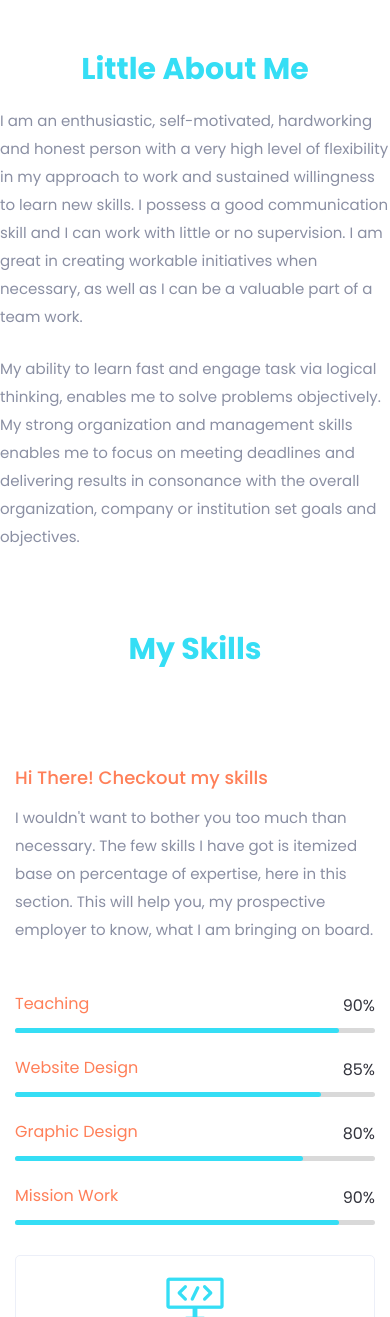
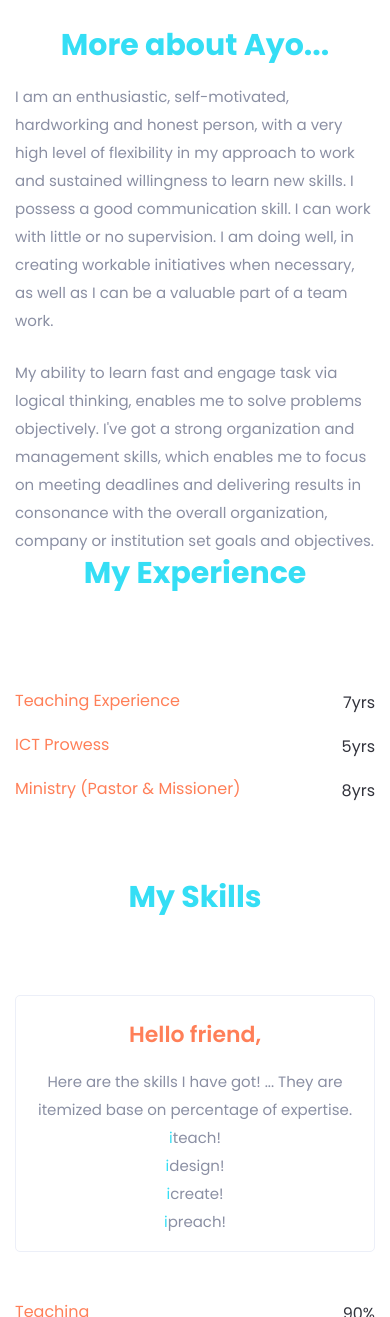
Before and after one commit to Cbookwap/tutorayojesu, a plain HTML site: page index.html in a window 390 px wide. Shown: the part 683-2000 px from the top of the page. Drawn offline with nearby package versions, Linux system fonts and the light colour scheme; files whose address does not match are found by name.

Commit message:
Update index.html

```diff
--- a/index.html
+++ b/index.html
@@ -1,4 +1,4 @@
-By<!doctype html>
+<!doctype html>
 <html lang="en">
 
 <head>
@@ -10,15 +10,12 @@ By<!doctype html>
     <meta name="viewport" content="width=device-width, initial-scale=1, shrink-to-fit=no">
 
     <!--====== Title ======-->
-    <title>Who is Tutor AyoJesu?</title>
+    <title>Tutor AyoJesu</title>
 
     <!--====== Favicon Icon ======-->
     <link rel="shortcut icon" href="assets/images/favicon.png" type="image/png">
 
-    <!-- Vendor CSS Files -->
-  <link href="assets/vendor/aos/aos.css" rel="stylesheet">
-
-    <!--====== Bootstrap css ======-->
+ <!--====== Bootstrap css ======-->
     <link rel="stylesheet" href="assets/css/bootstrap.min.css">
 
     <!--====== Line Icons css ======-->
@@ -81,7 +78,7 @@ By<!doctype html>
                             <div class="collapse navbar-collapse" id="navbarSupportedContent">
                                 <ul class="navbar-nav ml-auto">
                                     <li class="nav-item active"><a class="page-scroll" href="#home">Home</a></li>
-                                    <li class="nav-item"><a class="page-scroll" href="#about">Cv Profile</a></li>
+                                    <li class="nav-item"><a class="page-scroll" href="#about">About</a></li>
                                     <li class="nav-item"><a class="page-scroll" href="#service">My Skills</a></li>
                                     <li class="nav-item"><a class="page-scroll" href="#work">Book a Service</a></li>
                                     <li class="nav-item"><a class="page-scroll" href="#contact">Contact</a></li>
@@ -129,10 +126,10 @@ By<!doctype html>
                     <div class="col-xl-5 col-lg-6">
                         <div class="header-content-right">
                         	<br><br>
-                            <h4 class="sub-title" data-aos="fade-right">Hello, I’m</h4>
+                            <h4 class="sub-title">Hello, I’m</h4>
                             <h1 class="title">AyoJesu</h1>
-                            <p>A gospeller, Educationist, Website & Graphic designer <br> CEO => Peculiar Digital Solutions.</p>
-                            <a class="main-btn" href="#service">What I do...</a>
+                            <p>A gospeller, Educationist, Website & Graphic designer <br> CEO => <a href="http://peculiardigitals.netlify.app">Peculiar Digital Solutions</a>.</p>
+                            <a class="main-btn" href="#about">More about me</a>
                         </div> <!-- header content right -->
                     </div>
                     <div class="col-lg-6 offset-xl-1">
@@ -149,7 +146,7 @@ By<!doctype html>
                             <div class="header-social-icon">
                                 <ul>
                                     <li><a href="https://facebook.com/tutorayojesu1"><i class="lni-facebook-filled"></i></a></li>
-                                    <li><a href="https://twitter.com/tutorayojesu"><i class="lni-twitter-original"></i></a></li>
+                                    <li><a href="https://twitter.com/peculiardigital"><i class="lni-twitter-original"></i></a></li>
                                     <li><a href="#"><i class="lni-behance-original"></i></a></li>
                                     <li><a href="#"><i class="lni-linkedin-original"></i></a></li>
                                 </ul>
@@ -169,13 +166,62 @@ By<!doctype html>
         <div class="container">
             <div class="row">
 
-                <div class="">
+                <div class="col-lg-12">
                     <div class="section-title text-center">
-                        <h2 class="title"><a href="">Little About Me</a></h2>
+                        <h2 class="title"><a href="">
+                        More about Ayo...</a></h2>
                     </div>
                     <div>
-                        <p>I am an enthusiastic, self-motivated, hardworking and honest person with a very high level of flexibility in my approach to work and sustained willingness to learn new skills. I possess a good communication skill and I can work with little or no supervision. I am great in creating workable initiatives when necessary, as well as I can be a valuable part of a team work. </p><br> <p> My ability to learn fast and engage task via logical thinking, enables me to solve problems objectively. My strong organization and management skills enables me to focus on meeting deadlines and delivering results in consonance with the overall organization, company or institution set goals and objectives.</p>
+                        <p>I am an enthusiastic, self-motivated, hardworking and honest person, with a very high level of flexibility in my approach to work and sustained willingness to learn new skills. I possess a good communication skill. I can work with little or no supervision. I am doing well, in creating workable initiatives when necessary, as well as I can be a valuable part of a team work. </p><br> <p> My ability to learn fast and engage task via logical thinking, enables me to solve problems objectively. I've got a strong organization and management skills, which enables me to focus on meeting deadlines and delivering results in consonance with the overall organization, company or institution set goals and objectives.</p>
+					<div class="section-title text-center pb-30">
+                        <h2 class="title"><a href="">My Experience</a></h2>
+
+
+                         </div>
+                    <div class="about-skills pt-25">
+                        <div class="skill-item mt-25">
+                            <div class="skill-header">
+                                <h6 class="skill-title">Teaching Experience</h6>
+                                <div class="skill-percentage">
+                                    <div class="count-box counted">
+                                        <span class="counter">7</span>
+                                    </div>
+                                    yrs
+                                </div>
+                            </div>
+
+                        </div> <!-- skill item -->
+                        <div class="skill-item mt-25">
+                            <div class="skill-header">
+                                <h6 class="skill-title">ICT Prowess</h6>
+                                <div class="skill-percentage">
+                                    <div class="count-box counted">
+                                        <span class="counter">5</span>
+                                    </div>
+                                    yrs
+                                </div>
+                            </div>
+
+                        </div> <!-- skill item -->
+                        <div class="skill-item mt-25">
+                            <div class="skill-header">
+                                <h6 class="skill-title">Ministry (Pastor & Missioner)</h6>
+                                <div class="skill-percentage">
+                                    <div class="count-box counted">
+                                        <span class="counter">8</span>
+                                    </div>
+                                    yrs
+                                </div>
+                            </div>
+
+                        </div> <!-- skill item -->
+
+
+                    </div> <!-- about skills -->
+
                     </div> <!-- section title -->
+
+
                 </div>
             </div>
 
@@ -200,12 +246,22 @@ By<!doctype html>
         <div class="container">
 
         	<div class="row">
-                <div class="col-lg-6">
-                    <div class="about-content mt-50">
-                        <h5 class="about-title">Hi There! Checkout my skills</h5>
-                        <p>I wouldn't want to bother you too much than necessary. The few skills I have got is itemized base on percentage of expertise, here in this section. This will help  you, my prospective employer to know, what I am bringing on board.</p>
 
-                    </div> <!-- about content -->
+
+
+                <div class="col-lg-6 col-md-6 col-sm-8">
+                    <div class="single-service text-center mt-30">
+
+                        <div class="service-content">
+                            <h4 class="service-title"><a href="#">Hello friend,</a></h4>
+
+                        <p>Here are the skills I have got! ... They are itemized base on percentage of expertise.</p>
+                        <p><font color="#35def5">i</font>teach!</p>
+                        <p><font color="#35def5">i</font>design!</p>
+                        <p><font color="#35def5">i</font>create!</p>
+                        <p><font color="#35def5">i</font>preach!</p>
+                        </div>
+                    </div> <!-- single service -->
                 </div>
                 <div class="col-xl-5 offset-xl-1 col-lg-6">
                     <div class="about-skills pt-25">
@@ -286,7 +342,7 @@ By<!doctype html>
                         </div>
                         <div class="service-content">
                             <h4 class="service-title"><a href="#">Teaching</a></h4>
-                            <p>I love to teach. I've got more than 5 years teaching experience; preparing students from the four walls of the classroom, to be able to stand out!</p>
+                            <p>I've got more than 5 years teaching experience, preparing students from the four walls of the classroom, to stand out among their contemporaries!</p>
                         </div>
                     </div> <!-- single service -->
                 </div>
@@ -297,7 +353,7 @@ By<!doctype html>
                         </div>
                         <div class="service-content">
                             <h4 class="service-title"><a href="#contact">Website Design</a></h4>
-                            <p>I am able to design all types of website. Personal or Company website, I've got you covered!</p>
+                            <p>I design all type of website. Personal or Company website, I am your right plug!</p>
                         </div>
                     </div> <!-- single service -->
                 </div>
@@ -308,7 +364,7 @@ By<!doctype html>
                         </div>
                         <div class="service-content">
                             <h4 class="service-title"><a href="#">Graphic Design</a></h4>
-                            <p>For stunning and eyes-catching designs, which will increase your sales; just think of hiring me!</p>
+                            <p>For stunning and eyes-catching designs, which will increase your sales; just think of patronising me!</p>
                         </div>
                     </div> <!-- single service -->
                 </div>
@@ -319,7 +375,7 @@ By<!doctype html>
                         </div>
                         <div class="service-content">
                             <h4 class="service-title"><a href="#">Mission Outreach</a></h4>
-                            <p>I'm a child of God and a minister of the gospel. I'm a non-denominational missioner. I work with different bible only believing mission outreach.</p>
+                            <p>I'm a minister of the gospel. As a non-denominational missioner, I preach Christ only. I work with different bible only believing mission .</p>
                         </div>
                     </div> <!-- single service -->
                 </div>
@@ -330,7 +386,7 @@ By<!doctype html>
                         </div>
                         <div class="service-content">
                             <h4 class="service-title"><a href="#">Educational Software</a></h4>
-                            <p>The world is changing. Innovation has made school management, much more easier. CBT, School Management System etc are few examples.</p>
+                            <p>The world is changing. Innovations has made school management, much more easier. CBT, School Management System etc are few examples.</p>
                         </div>
                     </div> <!-- single service -->
                 </div>
@@ -341,7 +397,7 @@ By<!doctype html>
                         </div>
                         <div class="service-content">
                             <h4 class="service-title"><a href="#">Consultancy and Training</a></h4>
-                            <p>Do you need training on any of the skills I've got; then, you have no problem.</p>
+                            <p>Do you need training on any of the skills I've got; then, you have no problem, be my guest!</p>
                         </div>
                     </div> <!-- single service -->
                 </div>
@@ -385,7 +441,7 @@ By<!doctype html>
                 <div class="col-lg-8">
                     <div class="section-title text-center pb-25">
                         <h2 class="title"><a href="">Book a Service</a></h2>
-                        <p>I anticipate knowing you. Check any of the services below, and lets talk on which of it, you will have me do for you or your company.</p>
+                        <p>I anticipate knowing you. Please, check any of the services below, and lets talk on which of it, you will have me do for you or your company.</p>
                     </div> <!-- section title -->
                 </div>
             </div> <!-- row -->
@@ -601,11 +657,6 @@ By<!doctype html>
     <!--====== BACK TOP TOP PART ENDS ======-->
 
 
-
-
-
-
-
     <!--====== jquery js ======-->
     <script src="assets/js/vendor/modernizr-3.6.0.min.js"></script>
     <script src="assets/js/vendor/jquery-1.12.4.min.js"></script>
@@ -632,16 +683,9 @@ By<!doctype html>
     <script src="assets/js/scrolling-nav.js"></script>
     <script src="assets/js/jquery.easing.min.js"></script>
 
-  	<!-- Vendor JS Files -->
-  	<script src="assets/vendor/aos/aos.js"></script>
-  	<script src="assets/vendor/bootstrap/js/bootstrap.bundle.min.js"></script>
-  	<script src="assets/vendor/glightbox/js/glightbox.min.js"></script>
-  	<script src="assets/vendor/isotope-layout/isotope.pkgd.min.js"></script>
 
     <!--====== Main js ======-->
     <script src="assets/js/main.js"></script>
-    <script src="assets/js/mainjs.js"></script>
-
 </body>
 
 </html>
```
